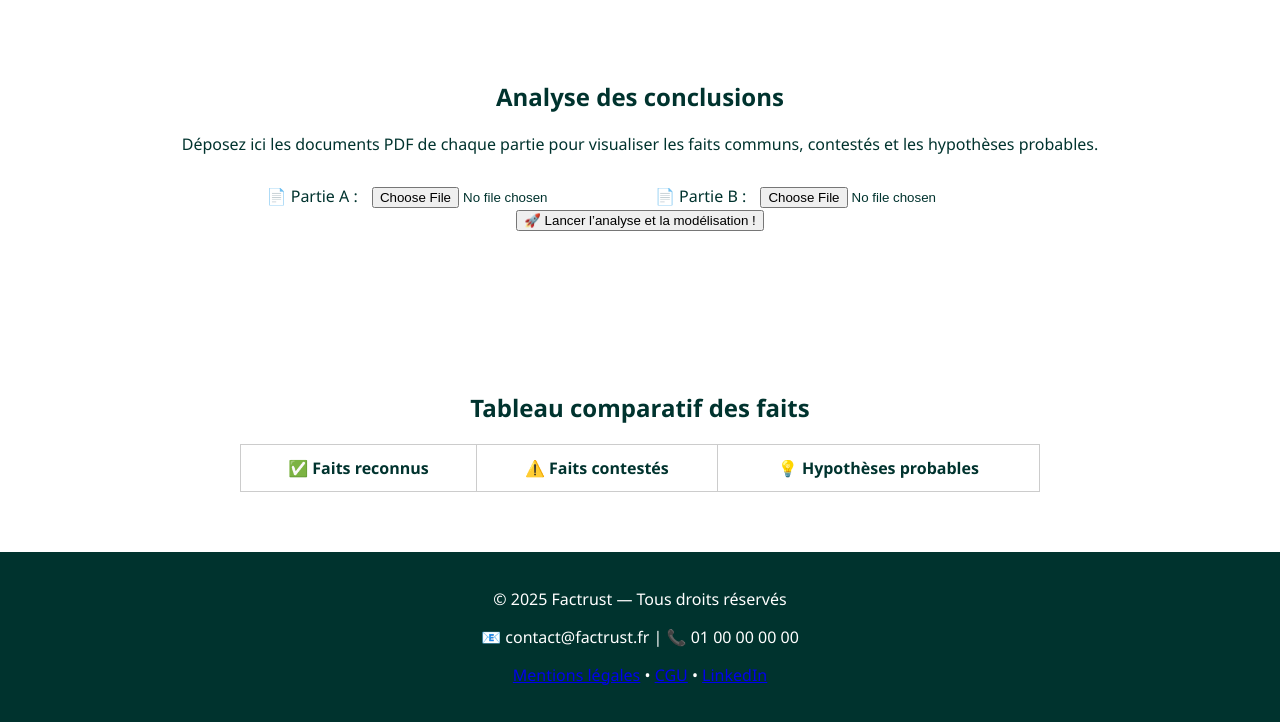
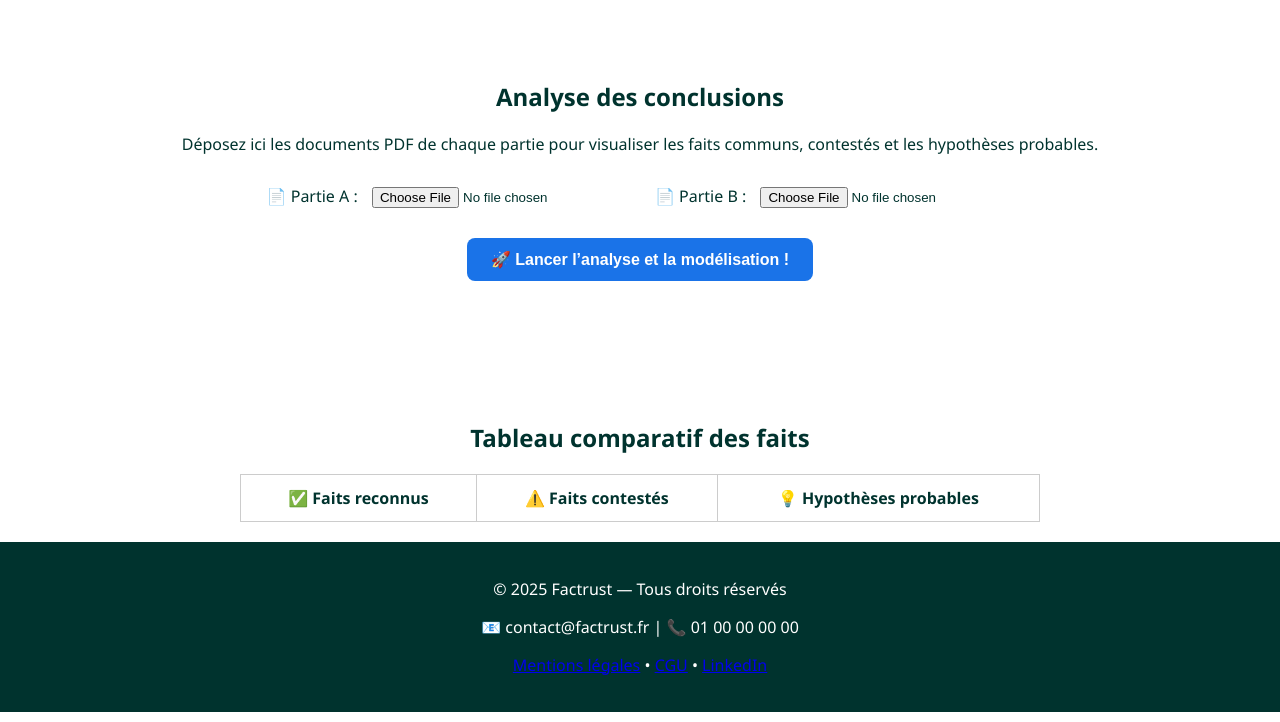
Before and after one commit to Factrustemms/Factrust, a Flask app: page /analyse in a window 1280 px wide. Shown: the part 100-822 px from the top of the page. Run offline with Flask 3, Linux system fonts and the light colour scheme; lists and menus that the app fills with data are empty; some libraries are stand-ins or nearby versions.

Commit message:
Update styles.css

```diff
--- a/static/css/styles.css
+++ b/static/css/styles.css
@@ -241,3 +241,54 @@ footer {
 .formulaire button:hover {
     background-color: #006666;
 }
+
+.btn-container {
+  display: flex;
+  justify-content: center;
+  margin-top: 30px;
+  margin-bottom: 40px;
+}
+
+#analyzeBtn {
+  padding: 12px 24px;
+  font-size: 1rem;
+  font-weight: bold;
+  background-color: #1a73e8;
+  color: white;
+  border: none;
+  border-radius: 8px;
+  cursor: pointer;
+  transition: background 0.3s ease;
+}
+
+#analyzeBtn:hover {
+  background-color: #155ab6;
+}
+
+/* Section des résultats plus haute */
+.results-section {
+  margin-top: 40px;
+  padding: 0 5%;
+}
+
+/* Centrer le bouton export */
+.export-btn-wrapper {
+  display: flex;
+  justify-content: center;
+  margin-top: 20px;
+}
+
+#exportPDFBtn {
+  padding: 10px 20px;
+  background-color: #28a745;
+  color: white;
+  font-weight: bold;
+  border: none;
+  border-radius: 6px;
+  cursor: pointer;
+  transition: background 0.3s ease;
+}
+
+#exportPDFBtn:hover {
+  background-color: #218838;
+}
```
